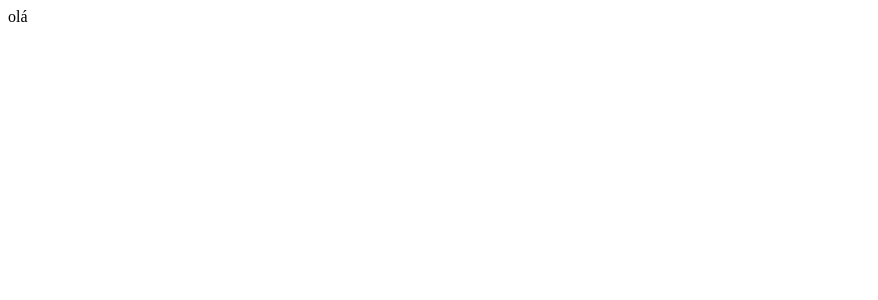
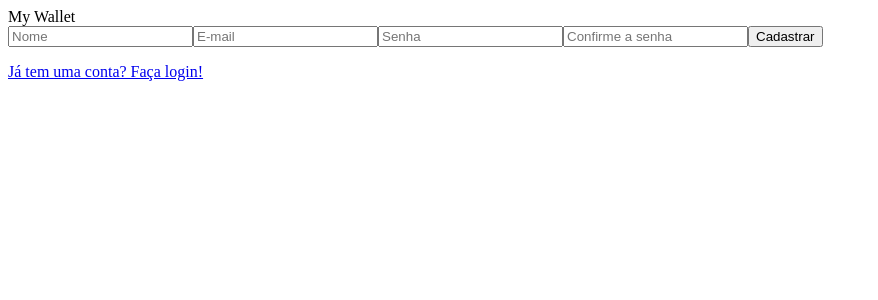
Before and after one commit to casag-paloma/projeto13-mywallet-front, a React (Create React App) app: page /sign-up in a window 1280 px wide. Shown: the top 300 px of the page, without its empty margins (0-878 px from the left). Built offline with nearby package versions, Linux system fonts and the light colour scheme.

Commit message:
(feat) [rota /sign-up] aplica logica na rota - cria usuario

```diff
--- a/package.json
+++ b/package.json
@@ -6,6 +6,7 @@
     "axios": "^0.27.2",
     "react": "^17.0.2",
     "react-dom": "^17.0.2",
+    "react-router-dom": "^6.3.0",
     "react-scripts": "^4.0.3",
     "styled-components": "^5.3.5"
   },
--- a/public/index.html
+++ b/public/index.html
@@ -3,10 +3,9 @@
   <head>
     <meta charset="utf-8" />
     <meta name="viewport" content="width=device-width, initial-scale=1" />
-    <title>React App</title>
+    <title>My Wallet</title>
   </head>
   <body>
-    <noscript>You need to enable JavaScript to run this app.</noscript>
     <div class="root"></div>
   </body>
 </html>
--- a/src/components/App.js
+++ b/src/components/App.js
@@ -1,3 +1,21 @@
+import { BrowserRouter, Route, Routes } from "react-router-dom";
+import SignInPage from "./SignInPage";
+import SignUpPage from "./SignUpPage";
+import MenuPage from "./MenuPage";
+import RevenuePage from "./RevenuePage";
+import ExpensePage from "./ExpensePage";
+
 export default function App(){
-    return <div>olá</div>
+
+    return(
+        <BrowserRouter>
+            <Routes>
+                <Route path="/" element={<SignInPage/>}/>
+                <Route path="/sign-up" element={<SignUpPage/>}/>
+                <Route path="/menu" element={<MenuPage/>}/>
+                <Route path="/revenue" element={<RevenuePage/>}/>
+                <Route path="/expense" element={<ExpensePage/>}/>
+            </Routes>
+        </BrowserRouter>
+    )
 }
--- /dev/null
+++ b/src/components/ExpensePage.js
@@ -0,0 +1,3 @@
+export default function ExpensePage(){
+    return <div> essa é uma expense Page</div>
+}
--- /dev/null
+++ b/src/components/MenuPage.js
@@ -0,0 +1,3 @@
+export default function MenuPage(){
+    return <div> essa é uma menu Page</div>
+}
--- /dev/null
+++ b/src/components/RevenuePage.js
@@ -0,0 +1,3 @@
+export default function RevenuePage(){
+    return <div> essa é uma revenue Page</div>
+}
--- /dev/null
+++ b/src/components/SignInPage.js
@@ -0,0 +1,3 @@
+export default function SignInPage(){
+    return <div> essa é uma signIn Page</div>
+}
--- /dev/null
+++ b/src/components/SignUpPage.js
@@ -0,0 +1,73 @@
+import { Link, useNavigate } from 'react-router-dom';
+import { useState } from 'react';
+import styled from 'styled-components';
+import axios from 'axios';
+
+export default function SignUpPage(){
+
+    const URL = 'http://localhost:5000/sign-up'
+    const [name, setName] = useState("");
+    const [email, setEmail] = useState("");
+    const [password, setPassword] = useState("");
+    const [password2, setPassword2] = useState("");
+
+    const [loading, setLoading] = useState(false);
+
+    let navigate = useNavigate();
+
+    function signUp(e){
+        e.preventDefault();
+        setLoading(true)
+
+        const formData = {
+            name,
+            email,
+            password,
+            password2
+        }
+
+        console.log(formData)
+
+        const promise = axios.post(URL, formData);
+
+        promise.then(handleSuccess);
+        promise.catch(handleError);
+    }
+
+    function handleSuccess(response){
+        console.log(response)
+        navigate('/')
+    };
+
+    function handleError(err){
+        console.log(err)
+        setLoading(false);
+    }
+
+    function renderForm(){
+
+        return(
+            <form onSubmit={signUp}>
+                <input disabled={loading} type='text' placeholder='Nome' value={name} onChange={(e) => setName(e.target.value) } required />
+                <input disabled={loading} type='email' placeholder='E-mail' value={email} onChange={(e) => setEmail(e.target.value) } required/>
+                <input disabled={loading} type='password' placeholder='Senha' value={password} onChange={(e) => setPassword(e.target.value) } required />
+                <input disabled={loading} type='password' placeholder='Confirme a senha' value={password2} onChange={(e) => setPassword2(e.target.value) } required />
+                <button type='submit' disabled={loading} > Cadastrar </button>
+            </form>
+        )
+    }
+
+    const signUpForm = renderForm();
+
+
+    return(
+        <>
+            <div>My Wallet</div>
+            <div> {signUpForm}</div>
+            <Link to='/'>
+                <p> Já tem uma conta? Faça login!</p>
+            </Link>
+        </>
+    )
+
+}
```
Also changed, not shown: 1 other file (tests, documents, lock files or other folders).
